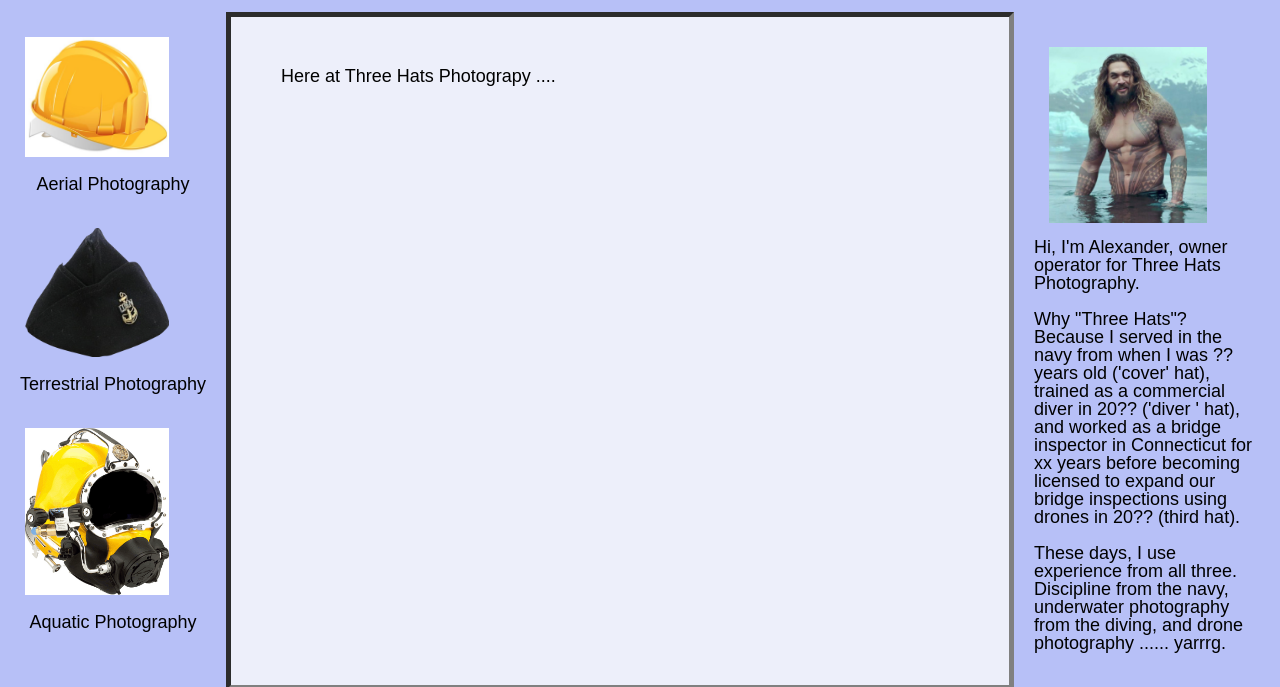
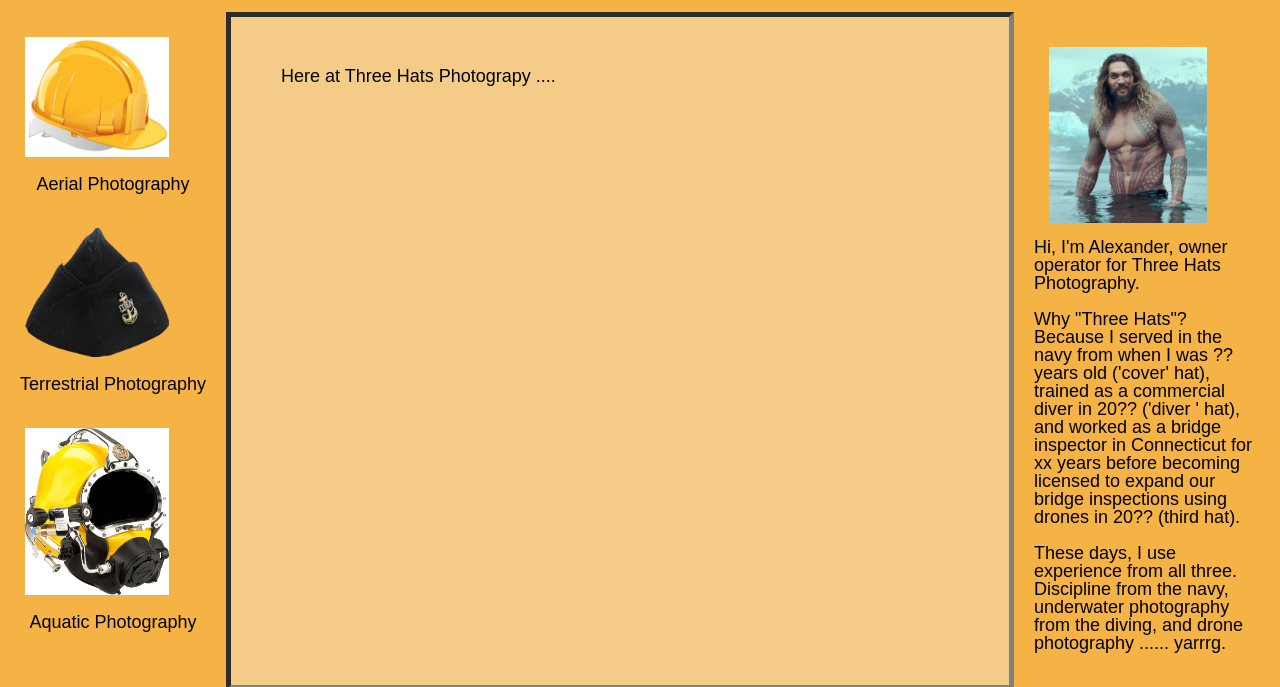
Before and after one commit to SarahWynn65/ThreeHatsPhotography, a plain HTML site: page index.html in a window 1280 px wide. Shown: the part 121-808 px from the top of the page. Drawn offline with nearby package versions, Linux system fonts and the light colour scheme; a web font is replaced by a local one.

Commit message:
alternative color schemes added

```diff
--- a/index.html
+++ b/index.html
@@ -81,10 +81,10 @@
                     <input type="submit" value="Send Email">
                 </form>
                 <div>
-                    <p>Alternatively, call us at: (405) 839 0286</p>
+                    <p>Alternatively, call us at: (999) 999 9999</p>
                     <p>If we're out on a job, please leave a message, and we'll get back to you as soon as possible. (Please give us 1 business day to respond.)</p>
                     <p>Or snail mail us at:<br>
-                        <br>7405 NE 317th Pl<br>Camas WA 98607</p>
+                        <br>The North Pole<br>Arctic</p>
                 </div>
             </div>
             <div id="aerialCenter" style="display: none">
--- a/style.css
+++ b/style.css
@@ -7,16 +7,23 @@
     --headerHeight: 150px;
     --footerHeight: 50px;
 
-    /* ---- brown theme ---- */
-    /* --bodyBackgroundColor: beige; */
-    /* --buttonBkgdColor: #d1b18e; */
+    /* ---- warm theme ---- */
+    --bodyBackgroundColor: #f5b345;
+    --centerBkgColor: #f5cc87;
+    --linkHoverColor: #807461;
+    --buttonBkgdColor: #f5cc87;
 
     /* ---- blue theme ---- */
-    /* --bodyBackgroundColor: #979fe6; */
-    --bodyBackgroundColor: #b7c0f7;
+    /* --bodyBackgroundColor: #b7c0f7;
     --centerBkgColor: #edeffa;
     --linkHoverColor: #dcdff2;
-    --buttonBkgdColor: #353f94;
+    --buttonBkgdColor: #353f94; */
+
+    /* Bold theme */
+    /* --bodyBackgroundColor: #05f721;
+    --centerBkgColor: #f5f505;
+    --linkHoverColor: #0307fc;
+    --buttonBkgdColor: #de1b2e; */
 }
 
 
```
